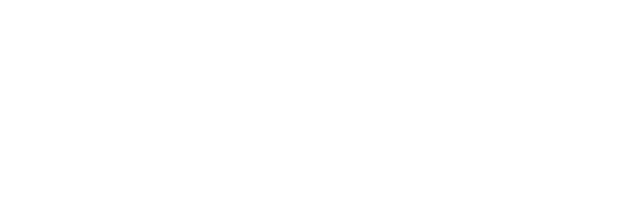
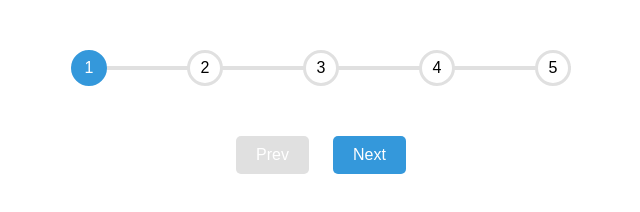
Before and after one commit to acciojob/progress-bar-seekernothing, a website: page main.html in a window 1280 px wide. Shown: the whole page, without its empty margins (319-959 px from the left). Drawn offline with Linux system fonts and the light colour scheme.

Commit message:
created a submission

```diff
--- a/main.html
+++ b/main.html
@@ -1,16 +1,26 @@
 <!DOCTYPE html>
-
-<html>
-
+<html lang="en">
 <head>
-	<link rel="stylesheet" href="styles.css">
+    <meta charset="UTF-8">
+    <meta name="viewport" content="width=device-width, initial-scale=1.0">
+    <title>Progress Bar</title>
+    <link rel="stylesheet" href="styles.css">
 </head>
-
 <body>
-	<!-- the entire body must be written by student -->
-    <script type="text/javascript" src="./script.js">
-</script>
-
+    <div class="progress-container">
+        <div class="progress-line">
+            <div class="active-line"></div>
+        </div>
+        <div class="circle active" id="circle-1">1</div>
+        <div class="circle" id="circle-2">2</div>
+        <div class="circle" id="circle-3">3</div>
+        <div class="circle" id="circle-4">4</div>
+        <div class="circle" id="circle-5">5</div>
+    </div>
+    <div class="buttons">
+        <button id="prev" disabled>Prev</button>
+        <button id="next">Next</button>
+    </div>
+    <script src="script.js"></script>
 </body>
-
 </html>
--- a/script.js
+++ b/script.js
@@ -1 +1,36 @@
-//your JS code here. If required.
+document.addEventListener('DOMContentLoaded', () => {
+    let currentStep = 1;
+    const prevBtn = document.getElementById('prev');
+    const nextBtn = document.getElementById('next');
+    const circles = document.querySelectorAll('.circle');
+    const activeLine = document.querySelector('.active-line');
+
+    function updateProgress() {
+        // Update circle states
+        circles.forEach((circle, idx) => {
+            circle.classList.toggle('active', idx + 1 <= currentStep);
+        });
+
+        // Update progress line
+        const progressPercentage = ((currentStep - 1) / (circles.length - 1)) * 100;
+        activeLine.style.width = `${progressPercentage}%`;
+
+        // Update button states
+        prevBtn.disabled = currentStep === 1;
+        nextBtn.disabled = currentStep === circles.length;
+    }
+
+    nextBtn.addEventListener('click', () => {
+        if (currentStep < circles.length) {
+            currentStep++;
+            updateProgress();
+        }
+    });
+
+    prevBtn.addEventListener('click', () => {
+        if (currentStep > 1) {
+            currentStep--;
+            updateProgress();
+        }
+    });
+});
--- a/styles.css
+++ b/styles.css
@@ -1 +1,64 @@
-/*  your css code here. If applicable */
+.progress-container {
+    display: flex;
+    justify-content: space-between;
+    max-width: 500px;
+    margin: 50px auto;
+    position: relative;
+}
+
+.progress-line {
+    position: absolute;
+    width: 100%;
+    height: 4px;
+    background-color: #e0e0e0;
+    top: 50%;
+    transform: translateY(-50%);
+    z-index: -1;
+}
+
+.active-line {
+    width: 0%;
+    height: 100%;
+    background-color: #3498db;
+    transition: width 0.4s ease;
+}
+
+.circle {
+    width: 30px;
+    height: 30px;
+    border-radius: 50%;
+    background-color: white;
+    display: flex;
+    align-items: center;
+    justify-content: center;
+    border: 3px solid #e0e0e0;
+    transition: border-color 0.3s ease;
+    font-family: Arial, sans-serif;
+}
+
+.circle.active {
+    border-color: #3498db;
+    background-color: #3498db;
+    color: white;
+}
+
+.buttons {
+    text-align: center;
+    margin-top: 20px;
+}
+
+button {
+    padding: 10px 20px;
+    margin: 0 10px;
+    font-size: 16px;
+    cursor: pointer;
+    background-color: #3498db;
+    color: white;
+    border: none;
+    border-radius: 5px;
+}
+
+button:disabled {
+    background-color: #e0e0e0;
+    cursor: not-allowed;
+}
```
